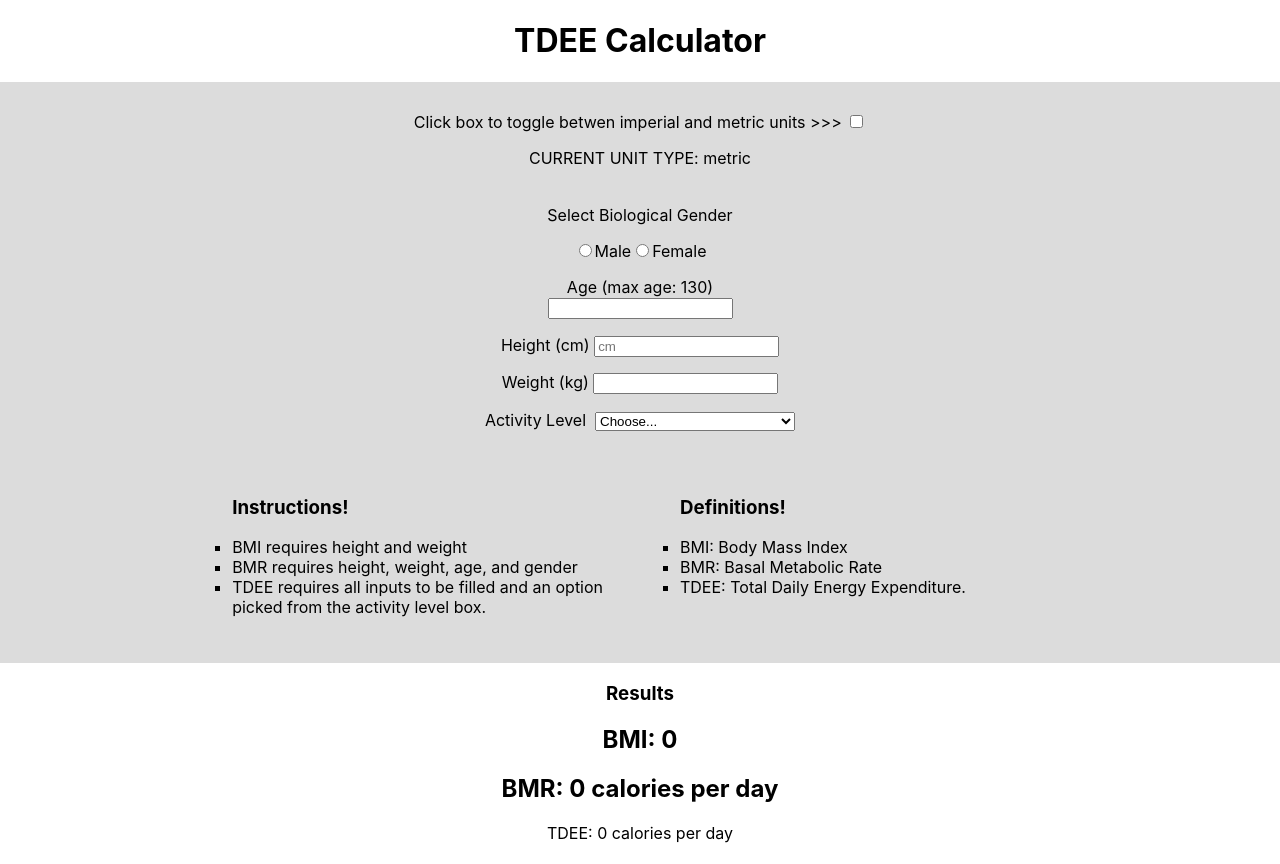
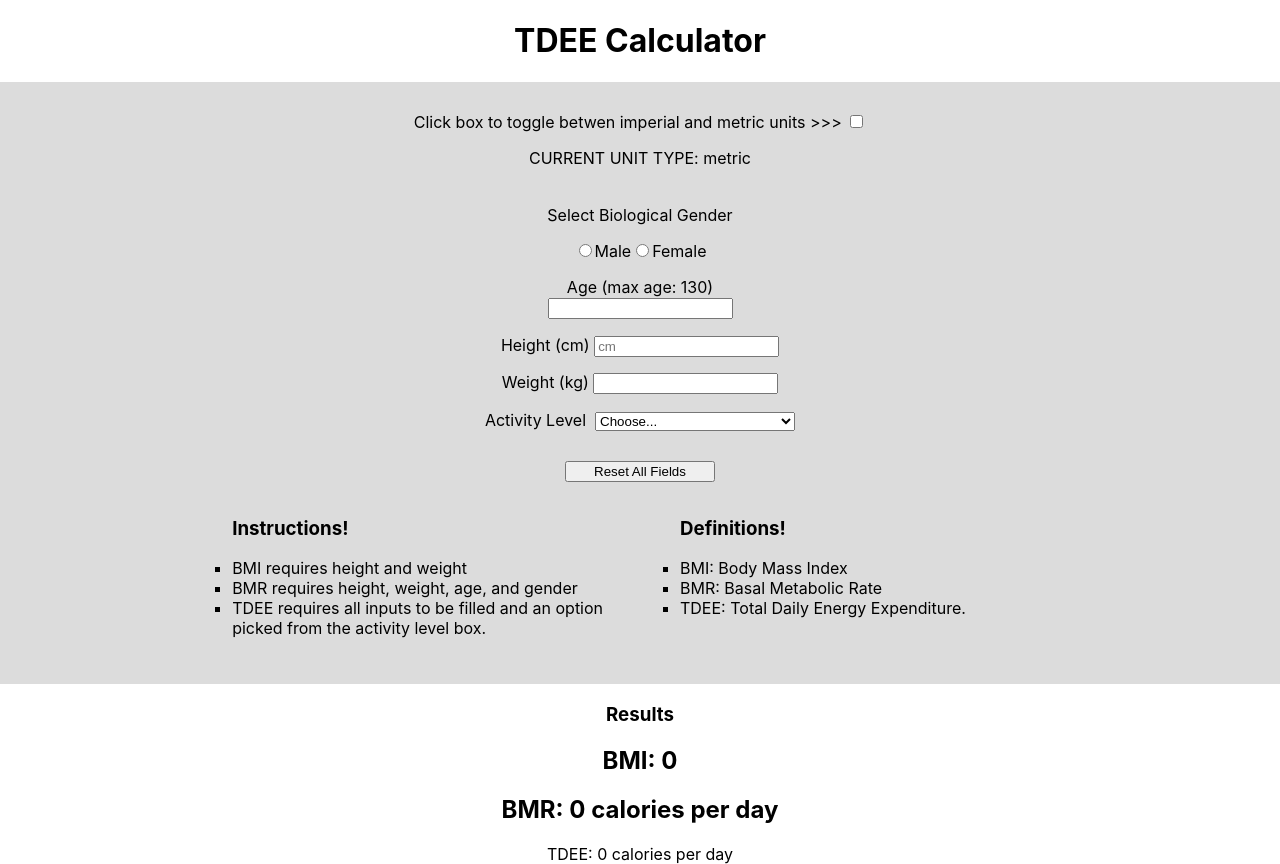
Before and after one commit to nevtay/jumpstartProject_1, a React (Create React App) app: page / in a window 1280 px wide. Before the commit the page ends 843 px from the top, so only its background shows below. Built offline with nearby package versions, Linux system fonts and the light colour scheme.

Commit message:
removed unused parameters and state values; attempted to improve reliability of resetInputFields method; changed indentation of input components

```diff
--- a/src/containers/DisplayInputs.js
+++ b/src/containers/DisplayInputs.js
@@ -13,7 +13,6 @@ class DisplayInputs extends React.Component {
         super(props);
 
         this.state = {
-            gender: '',
             age: 0,
             heightInCm: 0,
             heightInFeet: 0,
@@ -55,7 +54,7 @@ class DisplayInputs extends React.Component {
         })
     }
 
-    setMeasuringUnit = unitType => {
+    setMeasuringUnit = () => {
         if (this.state.unitType === 'metric') {
             this.setState({
                 age: 0,
@@ -67,8 +66,8 @@ class DisplayInputs extends React.Component {
                 unitType: 'imperial'
 
             })
-        }
-        if (this.state.unitType === '' || this.state.unitType === 'imperial') {
+        } else {
+        if (this.state.unitType === 'imperial') {
             this.setState({
                 age: 0,
                 heightInCm: 0,
@@ -79,6 +78,19 @@ class DisplayInputs extends React.Component {
                 unitType: 'metric'
             })
         }
+    }
+}
+
+    resetInputFields = () => {
+        this.setState({
+            gender: '',
+            age: 0,
+            heightInCm: 0,
+            heightInFeet: 0,
+            heightInInches: 0,
+            weightInKg: 0,
+            weightInLbs: 0,
+        })
     }
 
     render() {
@@ -108,6 +120,14 @@ class DisplayInputs extends React.Component {
                         <InputWeight setWeightInKg={this.setWeightInKg} setMeasuringUnit={this.state.unitType} />
 
                         <InputActivityLevel setActivityLevel={this.setActivityLevel} />
+
+                        <input
+                        style={{width: "150px", margin: 'auto'}}
+                        type="reset"
+                        value="Reset All Fields"
+                        onClick={this.resetInputFields}
+                        />
+
 
                         <div style={{display:"flex", justifyContent:"center", flexFlow:"row wrap", margin:"auto"}}>
 
```
Lines whose indentation alone changed are shown as unchanged.
